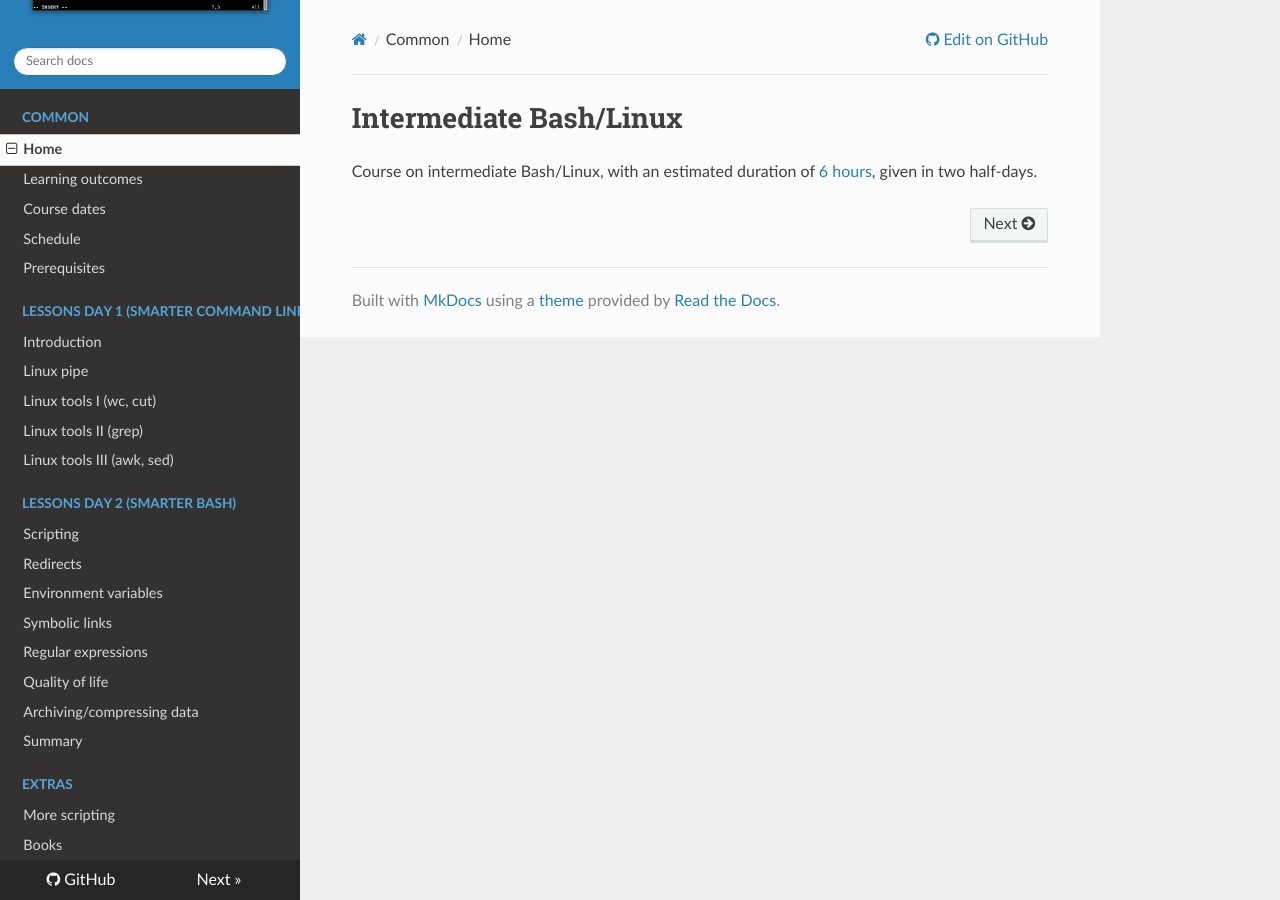
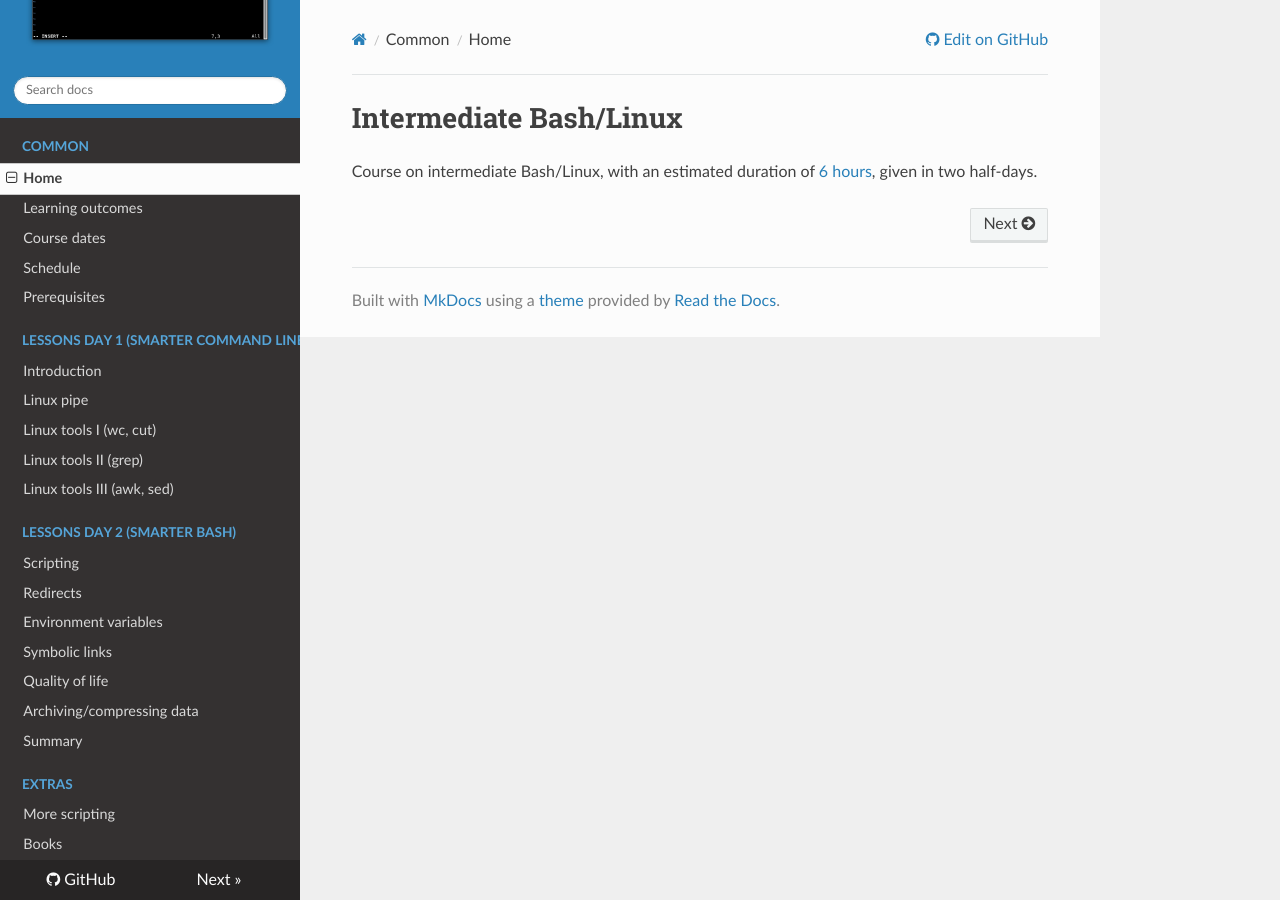
Before and after one commit to UPPMAX/linux-command-line-201, an MkDocs documentation site: the page built from docs/index.md, in a window 1280 px wide. Built offline with MkDocs 1.6.1, drawn with Linux system fonts in a browser that asks for light colours; nearby versions of some CDN libraries.

Commit message:
Removing the menu entry for reg exp as grep is that

```diff
--- a/mkdocs.yml
+++ b/mkdocs.yml
@@ -54,7 +54,6 @@
     - Redirects: sessions/redirects.md
     - Environment variables: sessions/env_vars.md
     - Symbolic links: sessions/symlinks.md
-    - Regular expressions: sessions/reg_exp.md
     - Quality of life: sessions/qual.md
     - Archiving/compressing data: sessions/arch.md
     - Summary: summary.md
```
